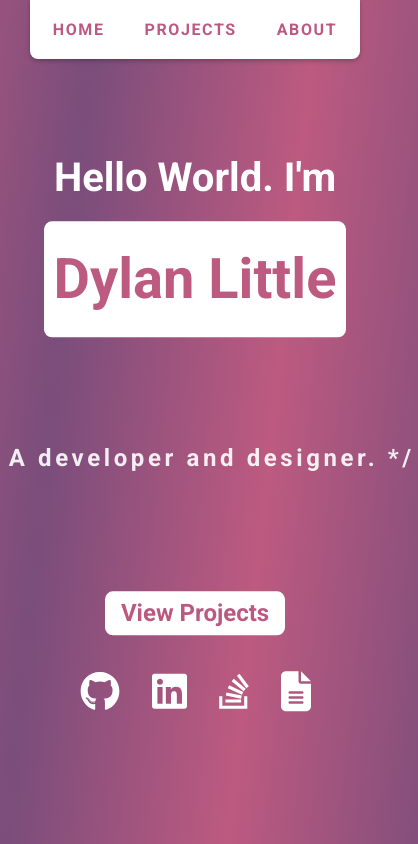
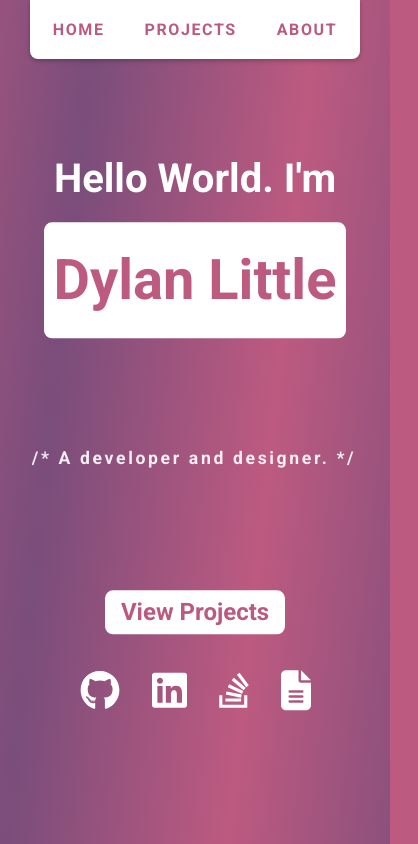
Before and after one commit to dlittle1/react-portfolio, a React (Create React App) app: page / in a window 390 px wide. Shown: the top 844 px of the page, 418 px wide, since content can reach past the window. Built offline with nearby package versions, Linux system fonts and the light colour scheme.

Commit message:
add styles to subtitle for mobile

```diff
--- a/src/styles/mobile.css
+++ b/src/styles/mobile.css
@@ -17,8 +17,10 @@
   }
 
   .home-title-container h2 {
-    font-size: 1.5rem;
+    font-size: 1.1rem;
     margin: 25px 0px 30px 0px;
+    animation: typing 3.5s steps(40, end), opacity 0s,
+      blink 0.75s step-end infinite;
   }
 
   .home-title-hello {
```
